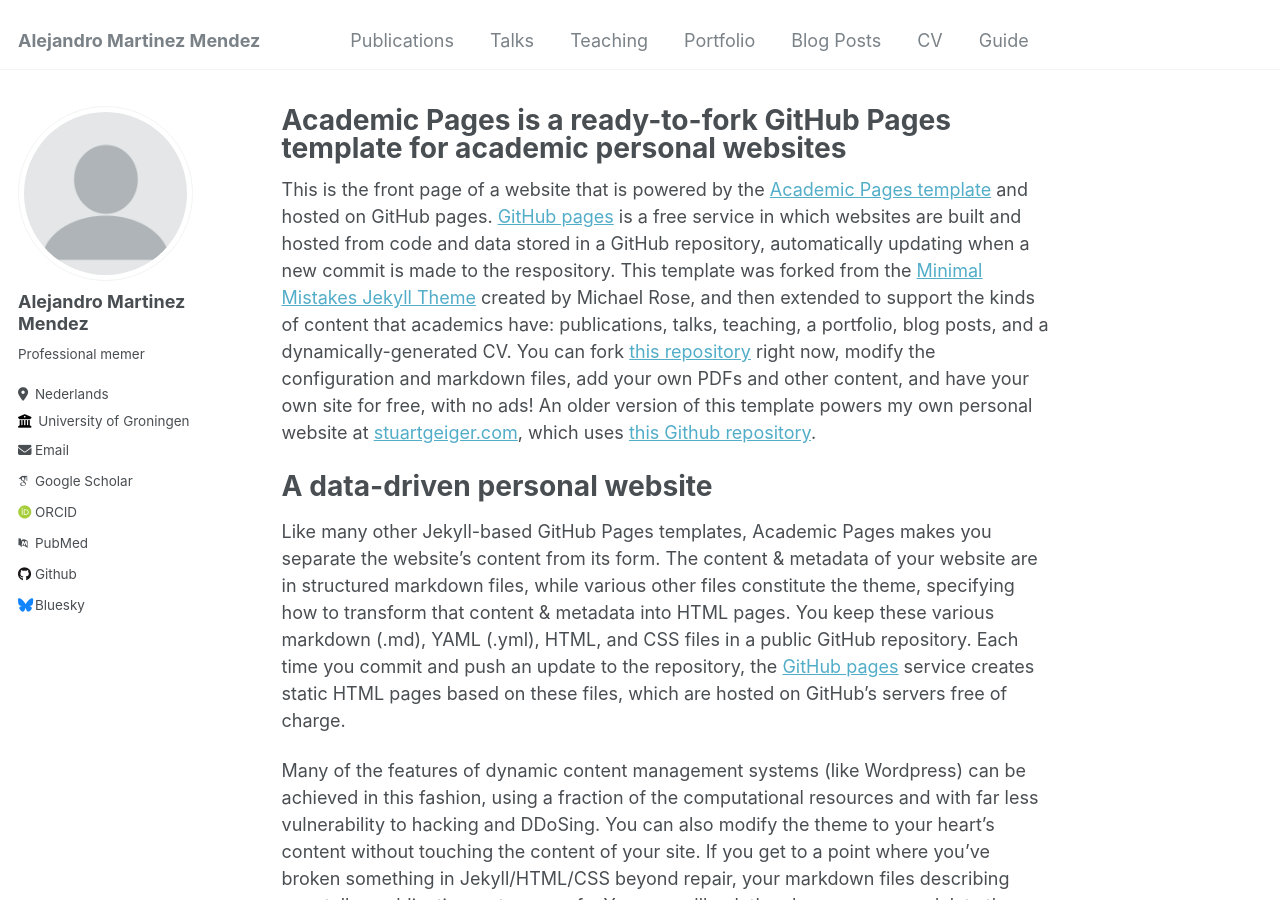
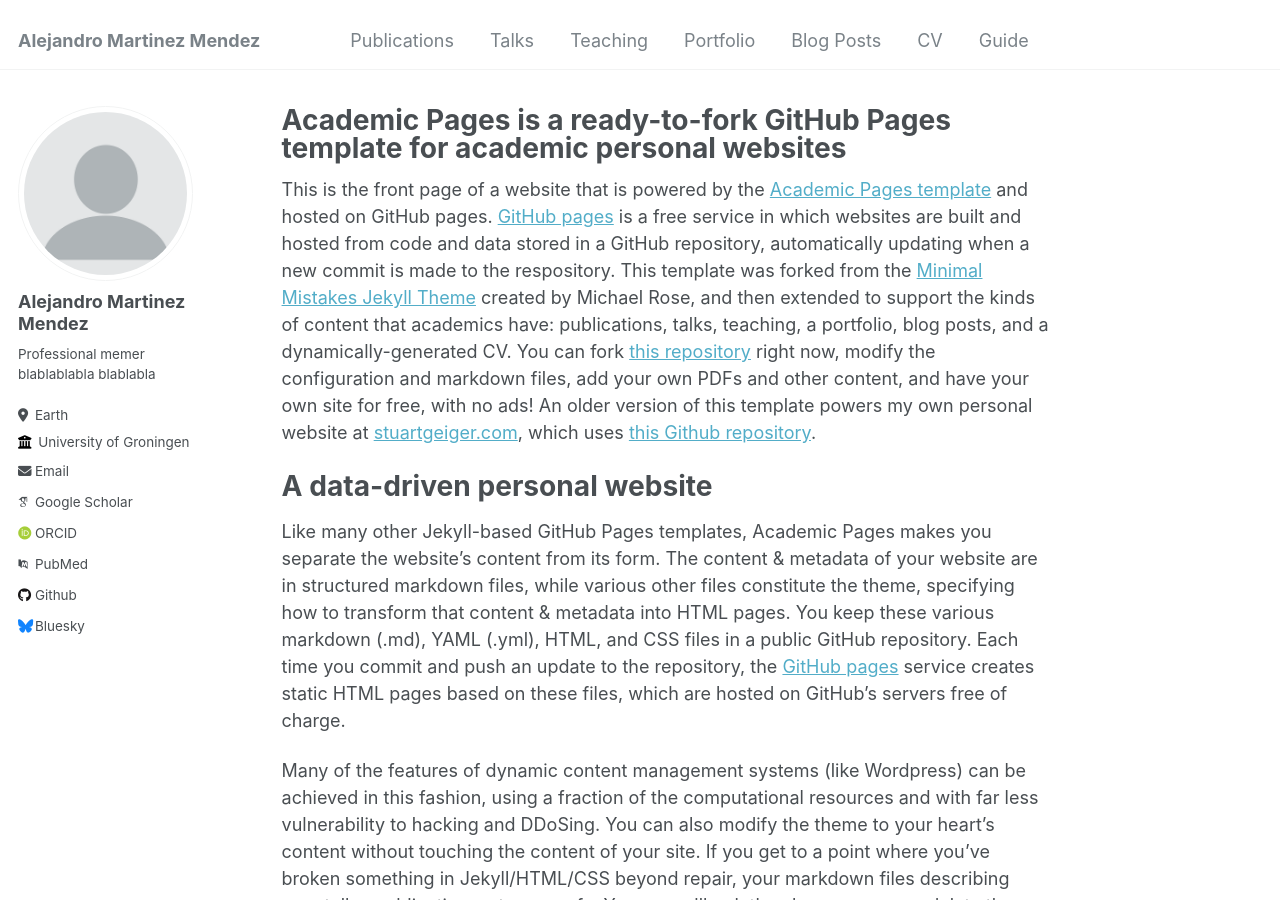
Before and after one commit to AlexMartinezMendez/amm, a Jekyll site: the page built from _pages/about.md, in a window 1280 px wide and 900 px high. Built offline with Jekyll 4.4.1, drawn with Linux system fonts in a browser that asks for light colours; some web fonts are replaced.

Commit message:
Update _config.yml

```diff
--- a/_config.yml
+++ b/_config.yml
@@ -24,8 +24,8 @@ author:
   avatar           : "profile.png"
   name             : "Alejandro Martinez Mendez"
   pronouns         : # example: "she/her"
-  bio              : "Professional memer"
-  location         : "Nederlands"
+  bio              : "Professional memer blablablabla blablabla"
+  location         : "Earth"
   employer         : "University of Groningen"
   uri              : # URL
   email            : "none@example.org"
```
